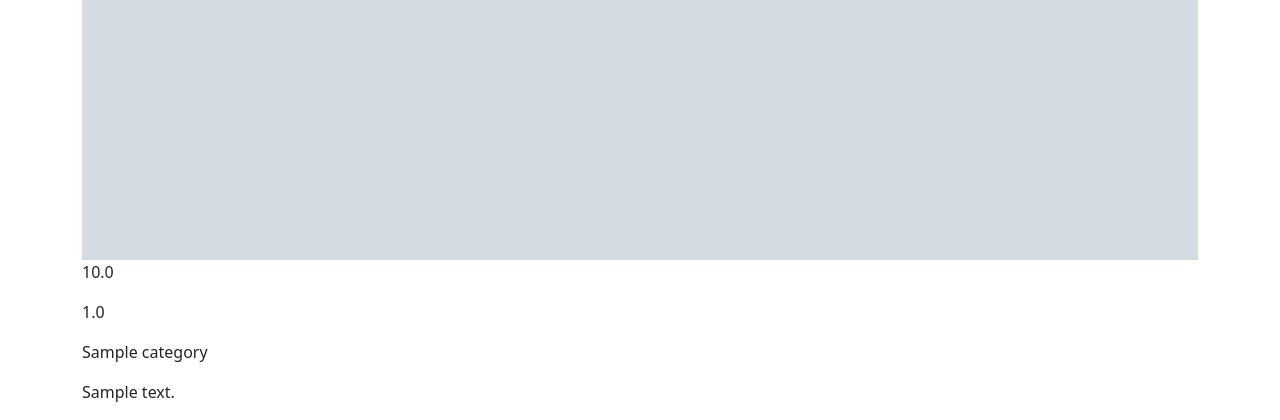
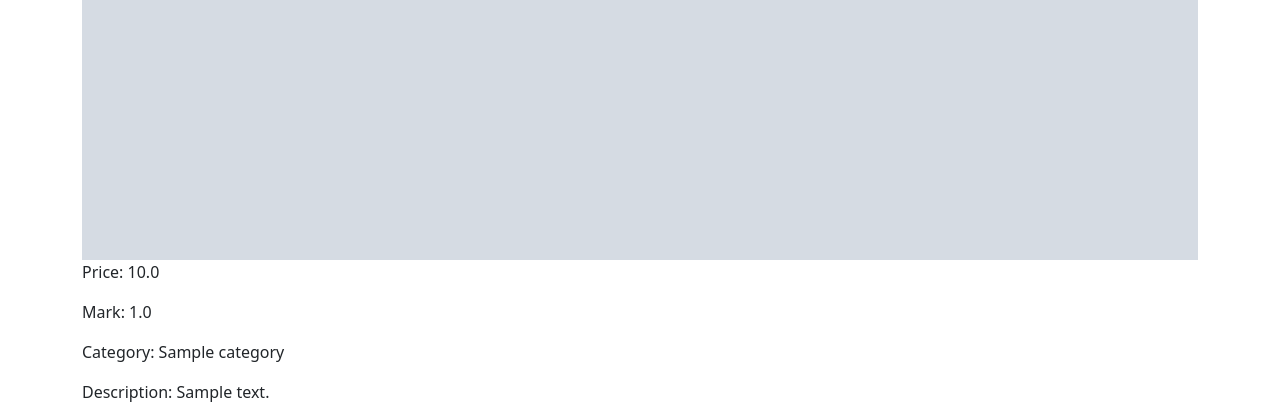
Before and after one commit to qiokis/flask-shop, a Flask app: page /product/1 in a window 1280 px wide. Shown: the part 730-1150 px from the top of the page. Run offline with Flask 2, Linux system fonts and the light colour scheme; tables that the repository leaves empty hold one stand-in row (values such as "Sample post"); grey boxes marked "Sample" are stand-in pictures.

Commit message:
refactor: style

```diff
--- a/app/templates/product.html
+++ b/app/templates/product.html
@@ -6,12 +6,12 @@
     <img src="../static/images/product/{{ prod.picture }}" class="card-img-top" alt="...">
   </div>
   <div>
-    <p>{{ prod.price }}</p>
-    <p>{{ prod.mark }}</p>
+    <p>Price: {{ prod.price }}</p>
+    <p>Mark: {{ prod.mark }}</p>
   </div>
 
-  <p>{{ category_name }}</p>
-  <p>{{ prod.description }}</p>
+  <p>Category: {{ category_name }}</p>
+  <p>Description: {{ prod.description }}</p>
   {% if not current_user.is_anonymous %}
     <form action="" method="post" name="add_to_cart">
         {{ form.hidden_tag() }}
```
